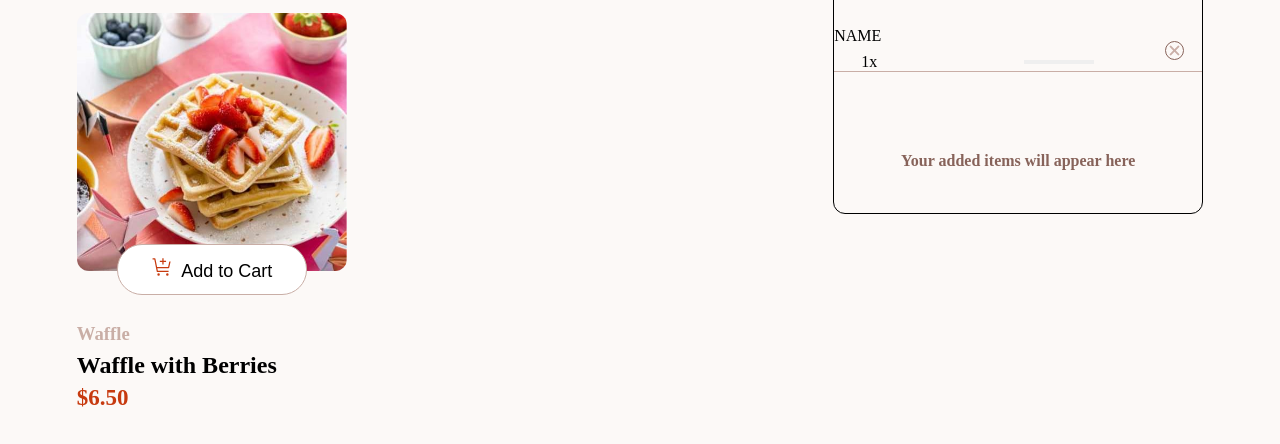
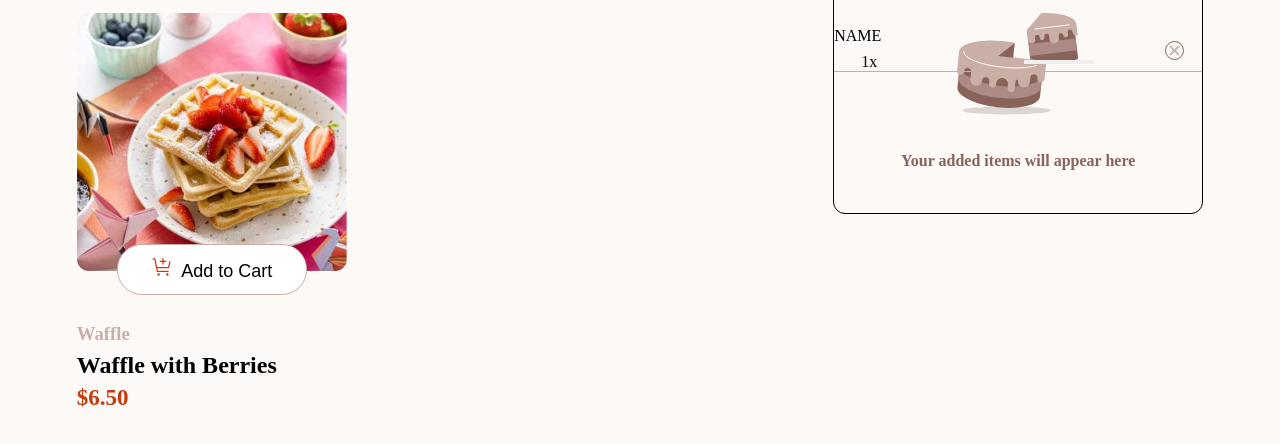
Before and after one commit to Lil-Dovee/Products, a plain HTML site: page index.html in a window 1280 px wide. Shown: the part 134-578 px from the top of the page. Drawn offline with Linux system fonts and the light colour scheme; no server answers.

Commit message:
Update style.css

```diff
--- a/style.css
+++ b/style.css
@@ -78,7 +78,7 @@ body{
     height: 300px;
     border-radius: 12px;
     margin-top: 3em;
-    background-image: url(product-list-with-cart-main/product-list-with-cart-main/assets/images/illustration-empty-cart.svg);
+    background-image: url(images/illustration-empty-cart.svg);
     background-position: center;
     background-size: auto;
     background-repeat: no-repeat;
```
